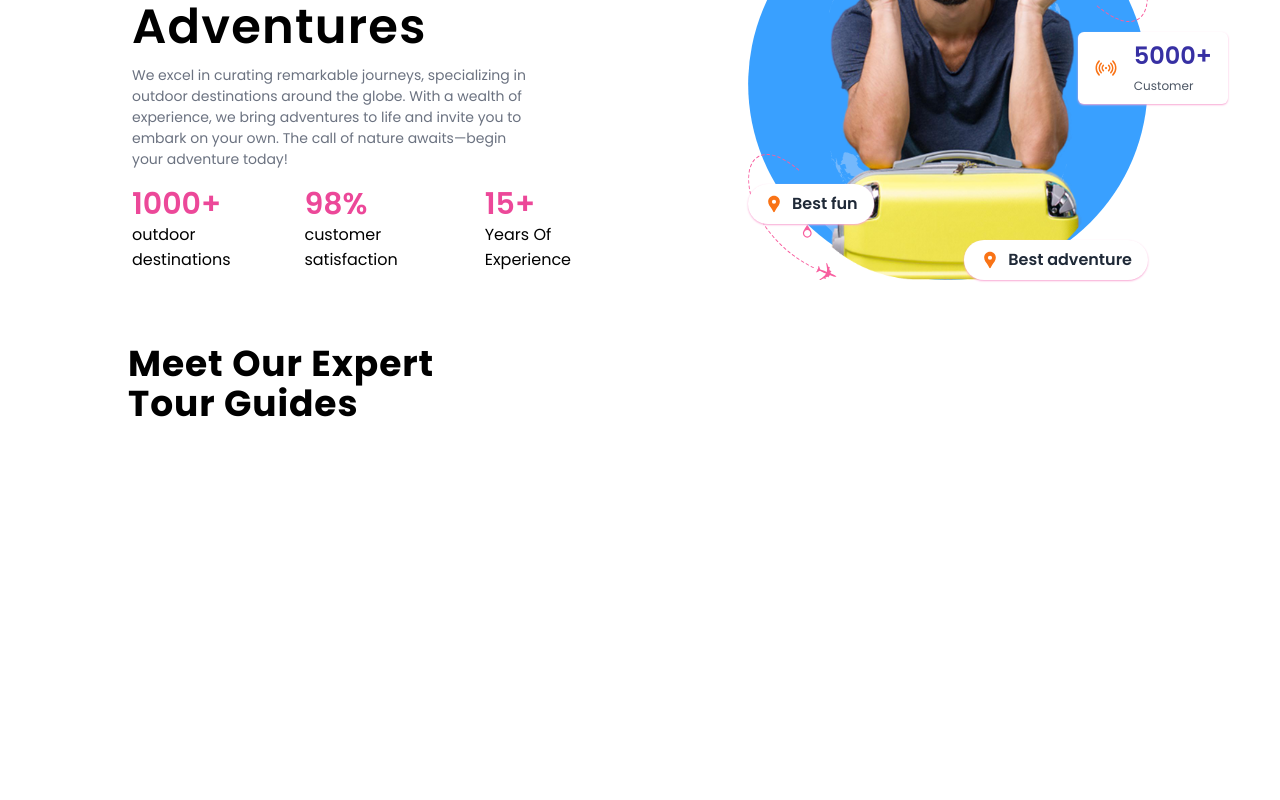
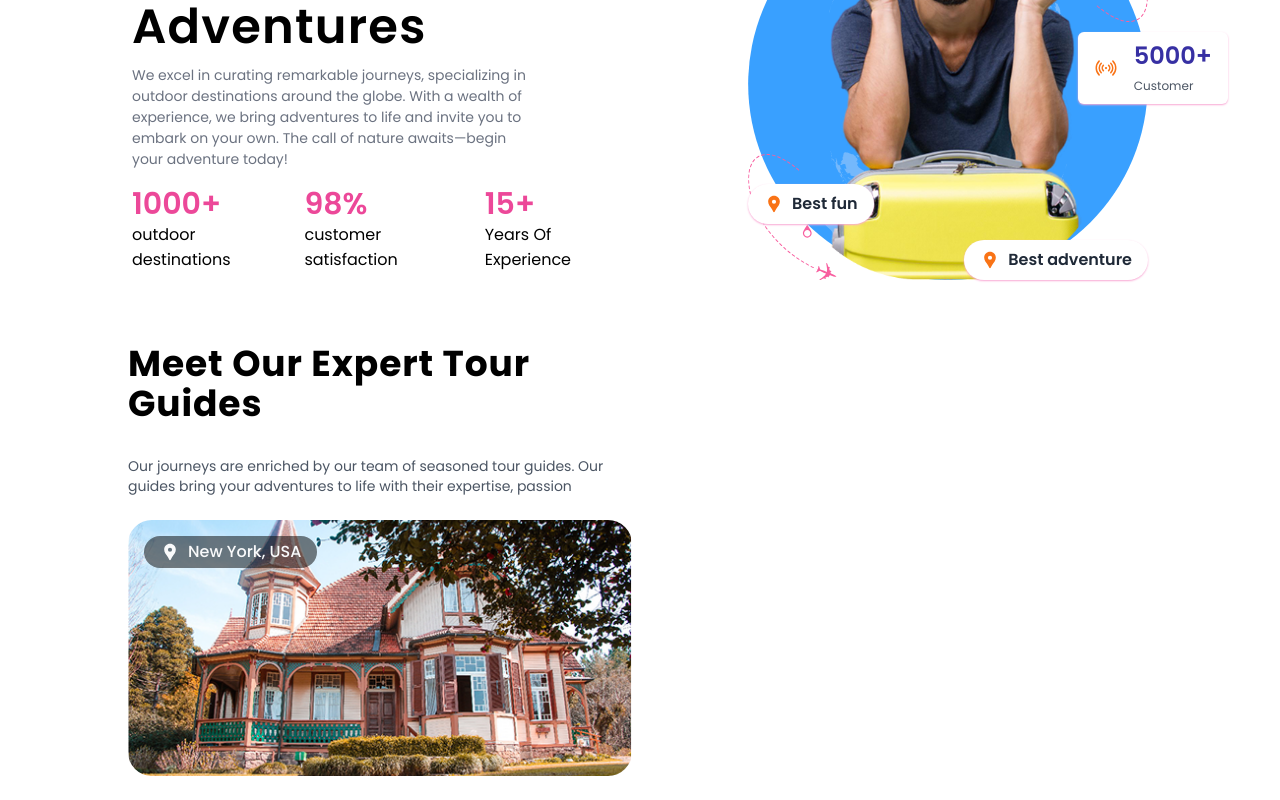
Before and after one commit to Farindra968/Travel-Vlog, a Next.js app: page / in a window 1280 px wide. Shown: the part 3227-4027 px from the top of the page. Before the commit the page ends 3683 px from the top, so only its background shows below. Built offline with nearby package versions, Linux system fonts and the light colour scheme.

Commit message:
Add ImageCard component to HeroSection4 for enhanced visual presentation

```diff
--- a/src/components/home/HeroSection4.jsx
+++ b/src/components/home/HeroSection4.jsx
@@ -1,12 +1,15 @@
 import React from 'react'
+import ImageCard from '../ui/ImageCard'
 
 const HeroSection4 = () => {
   return (
-    <section className='max-w-screen-lg mx-auto grid grid-cols-3 gap-4'>
+    <section className='max-w-screen-lg mx-auto grid grid-cols-2 gap-4'>
       <div>
-      <h1 className='font-poppins-bold text-4xl leading-10 tracking-normal md:tracking-wide dark:text-gray-200 py-2'>Meet Our Expert Tour Guides</h1>
+              <h1 className='font-poppins-bold text-4xl leading-10 tracking-normal md:tracking-wide dark:text-gray-200 py-2'>Meet Our Expert Tour Guides</h1>
+              <p className='font-Poppins text-sm text-gray-600 py-6 dark:text-gray-300'>Our journeys are enriched by our team of seasoned tour guides. Our guides bring your adventures to life with their expertise, passion</p>
+              <ImageCard/>
           </div>
-          <div className='col-span-2'></div>
+          <div className=''></div>
     </section>
   )
 }
--- /dev/null
+++ b/src/components/ui/ImageCard.jsx
@@ -0,0 +1,21 @@
+import React from 'react'
+import image1 from '@/assets/images/image1.png'
+import { MdLocationPin } from 'react-icons/md'
+import Image from 'next/image'
+
+const ImageCard = () => {
+  return (
+          <div className="relative h-64 w-full overflow-hidden rounded-3xl">
+            <Image
+              src={image1}
+              alt='Meet'
+              layout="fill"
+              objectFit="cover"
+              className="h-full w-full"
+            />
+            <div className='w-auto h-8 rounded-full bg-black bg-opacity-50 absolute top-4 left-4 flex items-center justify-center font-Poppins-Medium gap-2 text-gray-50 px-4  '><MdLocationPin className='text-xl' /> New York, USA</div>
+              </div>
+  )
+}
+
+export default ImageCard
```
Also changed, not shown: src/assets/images/image1.png (added).
